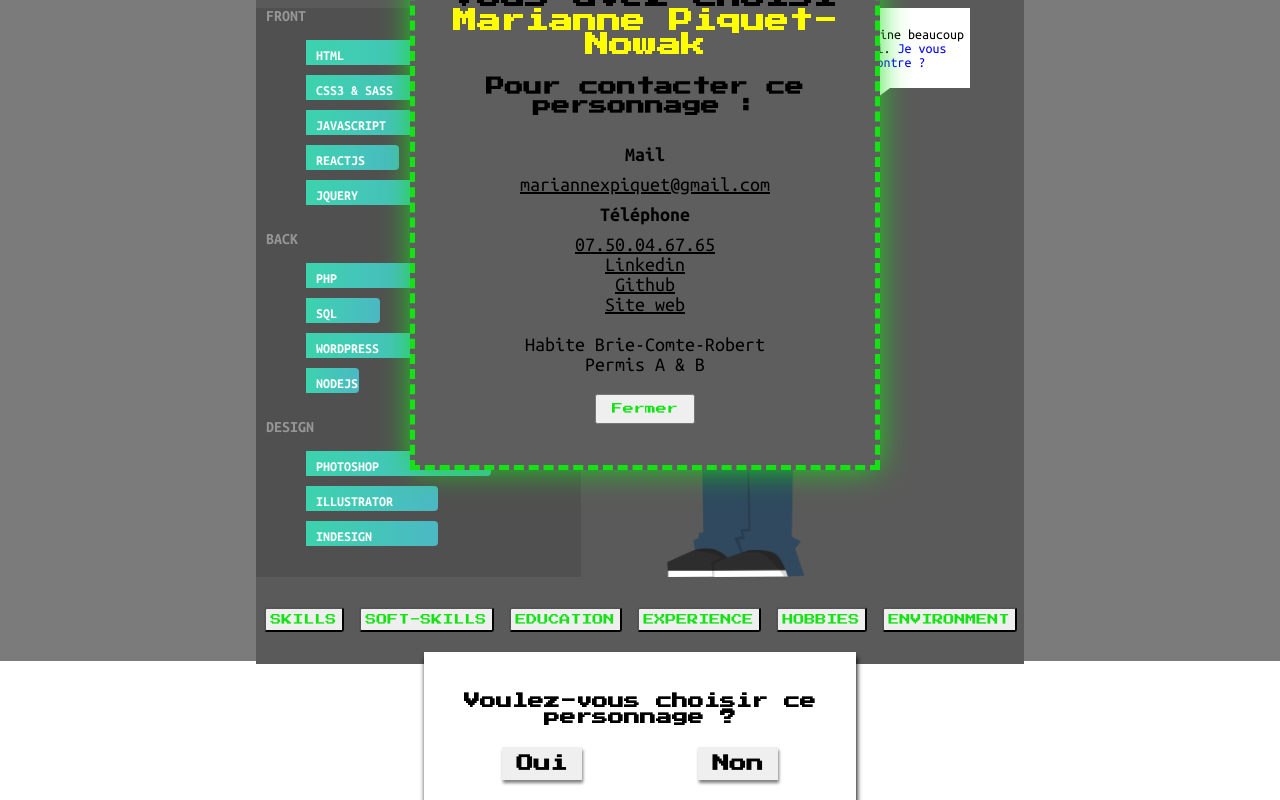
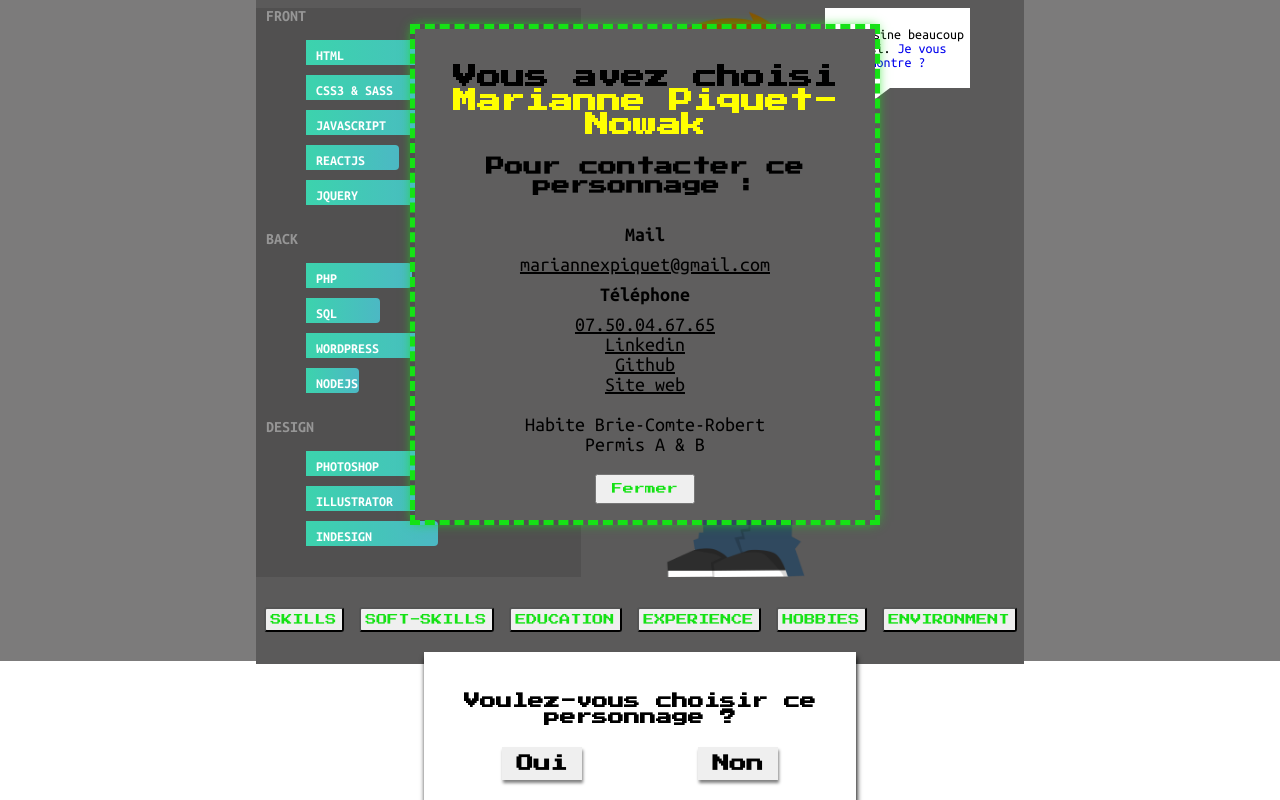
Before and after one commit to MariannePiquetNowak/curicculum-vitae, a React (Create React App) app: page / in a window 1280 px wide. Both pictures are taken after a click on the button "Oui". Shown: the part 139-939 px from the top of the page. Built offline with nearby package versions, Linux system fonts and the light colour scheme.

Commit message:
rectification scss popup ok + fermeture popup avec possibilité de réapparition ok

```diff
--- a/src/assets/styles/popup.scss
+++ b/src/assets/styles/popup.scss
@@ -1,16 +1,51 @@
-.popup {
+#border {
     position: absolute;
     width: 60%;
-    height: 500px;
-    overflow: hidden;
-    margin: 6em auto;
+    box-sizing: content-box;
+    margin: 10em auto;
     z-index: 11;
     left: 20%;
 
+    border: 5px dashed rgb(21, 226, 21);
+    box-shadow: 0px 0px 30px -3px rgb(21, 226, 21);
+
+}
+
+// ========= Animation Border ======== \\
+
+#border {
+    animation-duration: 1s;
+    animation-name: border;
+    animation-iteration-count: infinite;
+    animation-direction: alternate;
+  }
+
+  @keyframes border{
+    from {
+        box-shadow: 0px 0px 60px -3px rgb(21, 226, 21);
+    }
+
+    to {
+        box-shadow: 0px 0px 10px -3px rgb(21, 226, 21);
+    }
+}
+
+
+.popup {
+    // position: absolute;
+    // width: 60%;
+    // height: 500px;
+    padding: 1em;
+    // box-sizing: content-box;
+    // overflow: hidden;
+    // margin: 6em auto;
+    // z-index: 11;
+    // left: 20%;
+
 
     background-color: rgb(95, 94, 94);
-    border: 5px dashed rgb(21, 226, 21);
-    box-shadow: 0px 0px 30px -3px rgb(21, 226, 21);
+    // border: 5px dashed rgb(21, 226, 21);
+    // box-shadow: 0px 0px 30px -3px rgb(21, 226, 21);
 
     display: flex;
     flex-direction: column;
@@ -48,14 +83,10 @@
 
     button:hover {
         border-radius: 5px;
-
     }
-
 }
 
-
 .popup-content {
-
     font-family: 'Press Start 2P', ;
     text-align: center;
 
@@ -84,43 +115,9 @@
 
 }
 
-
 .inactive {
     display: none;
 }
 
 
-// @keyframes border{
-//     0%{opacity: 0;}
-//     10%{opacity: 0.1;}
-//     20% {opacity: 0.2;}
-//     30% {opacity: 0.3;}
-//     40% {opacity: 0.4;}
-//     50% {opacity: 0.5;}
-//     60% {opacity: 0.6;}
-//     70% {opacity: 0.7;}
-//     80% {opacity: 0.8;}
-//     90% {opacity: 0.9;}
-//     100% {opacity: 1;}
-// }
-
 // https://developer.mozilla.org/fr/docs/Web/CSS/Animations_CSS/Utiliser_les_animations_CSS
-
-// .slidein {
-//     animation-duration: 3s;
-//     animation-name: slidein;
-//     animation-iteration-count: 3;
-//     animation-direction: alternate;
-//   }
-
-//   @keyframes slidein {
-//     from {
-//       margin-left:100%;
-//       width:300%
-//     }
-
-//     to {
-//       margin-left:0%;
-//       width:100%;
-//     }
-//   }
--- a/src/components/container.js
+++ b/src/components/container.js
@@ -28,8 +28,8 @@ class Container extends Component {
 
 	addClass() {
 
-        let elm = document.getElementById('popup')
-        let inactive = elm.classList.add('inactive')
+		let elm = document.getElementById('popup' && 'border');
+		let inactive = elm.classList.add('inactive')
 
         if(elm.className === 'active') {
             return inactive
@@ -41,7 +41,7 @@ class Container extends Component {
 		const view = this.props.view
 		switch (view) {
 			case types.POPUP:
-				return <Popup addClass={() => { this.addClass() }}/>
+				return <Popup addView={() => { this.props.addView(types.SKILLS) }}/>
 			default:
 				return null
 		}
--- a/src/components/popup.js
+++ b/src/components/popup.js
@@ -2,6 +2,7 @@ import React from 'react';
 
 import '../assets/styles/popup.scss'
 
+import * as types from '../actions/actionTypes';
 
 
 /*
@@ -37,7 +38,7 @@ const Popup = (props) => {
                         </ul>
                     </div>
                 </div>
-                <button type='close' className="close-popup" onClick={() => props.addClass()}>Fermer</button>
+                <button type='button' className="close-popup" onClick={() => props.addView(types.SKILLS)}>Fermer</button>
             </div>
         </div>
     )
```
